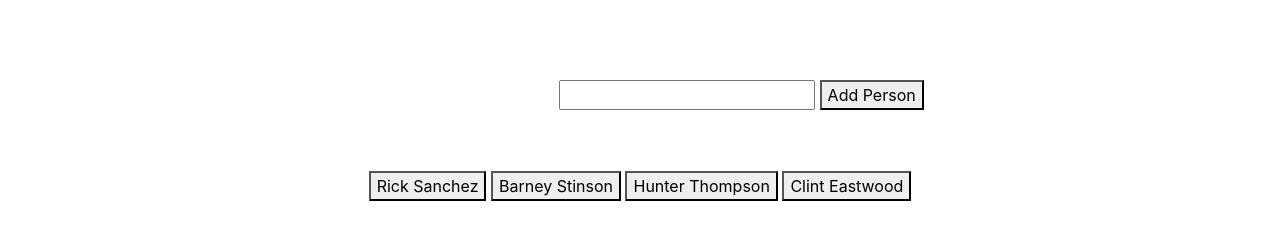
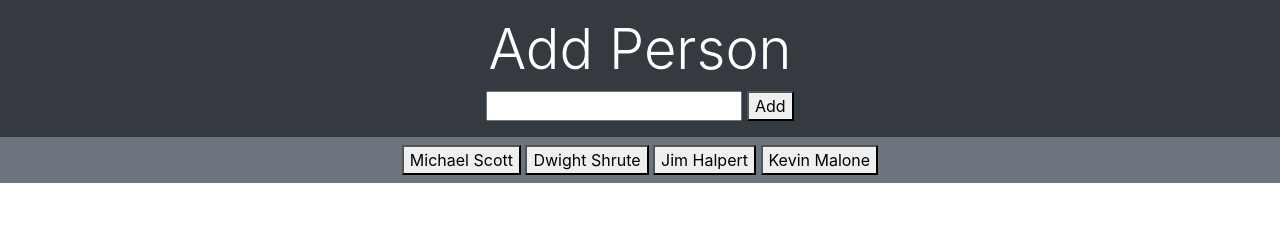
Before and after one commit to Michellegpedroza/GifTastic, a plain HTML site: page index.html in a window 1280 px wide. Drawn offline with nearby package versions, Linux system fonts and the light colour scheme.

Commit message:
changed the people and added more styling

```diff
--- a/index.html
+++ b/index.html
@@ -14,16 +14,16 @@
 <body>
 <!-- Image and text -->
 
-  <form class= " text-center p-5">
-    <label  class = "text-white display-4" for="person">Person:</label>
+  <form class=" bg-dark text-center p-3">
+    <label  class = "text-white display-4" for="person">Add Person</label><br>
     <input id="newPerson" type="text">
-    <button id="addPerson">Add Person</button>
+    <button id="addPerson">Add</button>
   </form>
-  <div class="text-center" id="buttons">
-    <button class="person" data-person="Rick Sanchez">Rick Sanchez</button>
-    <button class="person" data-person="Barney Stinson">Barney Stinson</button>
-    <button class="person" data-person="Hunter Thompson">Hunter Thompson</button>
-    <button class="person" data-person="Clint Eastwood">Clint Eastwood</button>
+  <div class="text-center bg-secondary p-2" id="buttons">
+    <button class="person" data-person="Micheal Scott">Michael Scott</button>
+    <button class="person" data-person="Dwight Shrute">Dwight Shrute</button>
+    <button class="person" data-person="Jim Halpert">Jim Halpert</button>
+    <button class="person" data-person="Kevin Malone">Kevin Malone</button>
   </div>
 
   <div id="gifDisp"></div>
```
Also changed, not shown: assets/style.css (line endings or trailing spaces).
